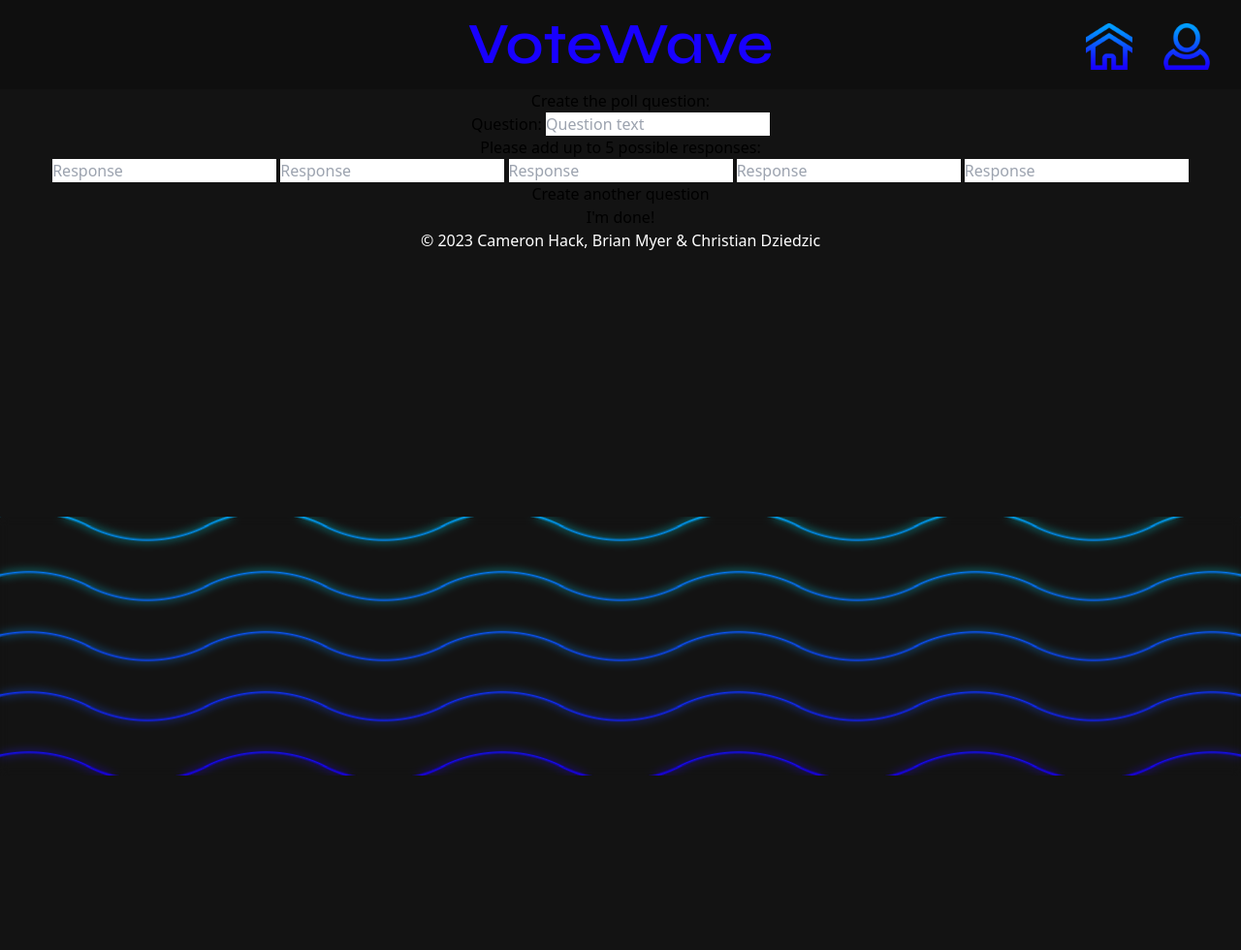
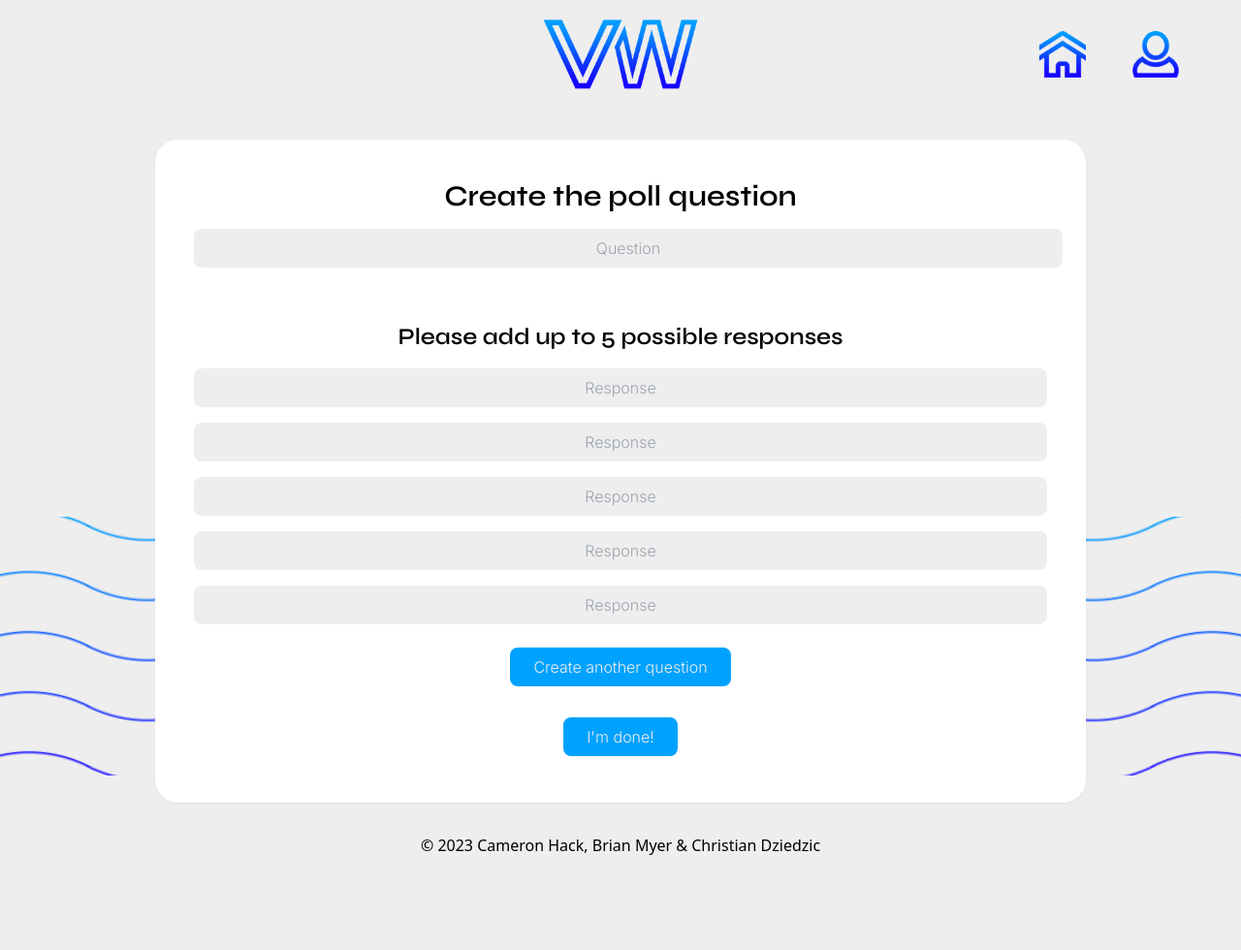
Before and after one commit to brianmyer/votewave, a Node project: template views/create-responses.handlebars in a window 1280 px wide. Shown: the whole page at 97% size. Before the commit the page ends 800 px from the top, so only its background shows below. Run offline with Node 20 templates, Linux system fonts and the light colour scheme; the template is opened without the code that fills it, so the values that code supplies are empty; some libraries are stand-ins or nearby versions.

Commit message:
light mode css and logo

```diff
--- a/public/css/style.css
+++ b/public/css/style.css
@@ -558,20 +558,20 @@ video {
   right: 2.5rem;
 }
 
-.right-28 {
-  right: 7rem;
+.right-16 {
+  right: 4rem;
 }
 
-.right-8 {
-  right: 2rem;
+.right-40 {
+  right: 10rem;
 }
 
 .top-40 {
   top: 10rem;
 }
 
-.top-6 {
-  top: 1.5rem;
+.top-8 {
+  top: 2rem;
 }
 
 .z-10 {
@@ -603,6 +603,14 @@ video {
   margin-bottom: 1rem;
 }
 
+.mt-12 {
+  margin-top: 3rem;
+}
+
+.mt-8 {
+  margin-top: 2rem;
+}
+
 .flex {
   display: flex;
 }
@@ -633,6 +641,10 @@ video {
 
 .w-12 {
   width: 3rem;
+}
+
+.w-32 {
+  width: 8rem;
 }
 
 .w-full {
@@ -667,43 +679,19 @@ video {
   border-radius: 0.5rem;
 }
 
-.border-2 {
-  border-width: 2px;
-}
-
-.bg-\[\#0f0f0f\] {
-  --tw-bg-opacity: 1;
-  background-color: rgb(15 15 15 / var(--tw-bg-opacity));
-}
-
-.bg-\[\#131313\] {
-  --tw-bg-opacity: 1;
-  background-color: rgb(19 19 19 / var(--tw-bg-opacity));
-}
-
-.bg-\[\#161616\] {
-  --tw-bg-opacity: 1;
-  background-color: rgb(22 22 22 / var(--tw-bg-opacity));
-}
-
-.bg-blue-200 {
-  --tw-bg-opacity: 1;
-  background-color: rgb(191 219 254 / var(--tw-bg-opacity));
-}
-
-.bg-gray-500 {
-  --tw-bg-opacity: 1;
-  background-color: rgb(107 114 128 / var(--tw-bg-opacity));
-}
-
 .bg-green-400 {
   --tw-bg-opacity: 1;
   background-color: rgb(74 222 128 / var(--tw-bg-opacity));
 }
 
-.bg-red-200 {
+.bg-light-1 {
   --tw-bg-opacity: 1;
-  background-color: rgb(254 202 202 / var(--tw-bg-opacity));
+  background-color: rgb(238 238 238 / var(--tw-bg-opacity));
+}
+
+.bg-light-2 {
+  --tw-bg-opacity: 1;
+  background-color: rgb(255 255 255 / var(--tw-bg-opacity));
 }
 
 .bg-red-400 {
@@ -753,6 +746,25 @@ video {
 
 .p-8 {
   padding: 2rem;
+}
+
+.px-6 {
+  padding-left: 1.5rem;
+  padding-right: 1.5rem;
+}
+
+.py-2 {
+  padding-top: 0.5rem;
+  padding-bottom: 0.5rem;
+}
+
+.py-4 {
+  padding-top: 1rem;
+  padding-bottom: 1rem;
+}
+
+.pb-24 {
+  padding-bottom: 6rem;
 }
 
 .text-center {
@@ -796,14 +808,14 @@ video {
   color: rgb(75 85 99 / var(--tw-text-opacity));
 }
 
+.text-light-1 {
+  --tw-text-opacity: 1;
+  color: rgb(238 238 238 / var(--tw-text-opacity));
+}
+
 .text-primary {
   --tw-text-opacity: 1;
   color: rgb(24 0 255 / var(--tw-text-opacity));
-}
-
-.text-white {
-  --tw-text-opacity: 1;
-  color: rgb(255 255 255 / var(--tw-text-opacity));
 }
 
 .opacity-0 {
@@ -851,6 +853,12 @@ video {
   --tw-backdrop-blur: blur(4px);
   -webkit-backdrop-filter: var(--tw-backdrop-blur) var(--tw-backdrop-brightness) var(--tw-backdrop-contrast) var(--tw-backdrop-grayscale) var(--tw-backdrop-hue-rotate) var(--tw-backdrop-invert) var(--tw-backdrop-opacity) var(--tw-backdrop-saturate) var(--tw-backdrop-sepia);
           backdrop-filter: var(--tw-backdrop-blur) var(--tw-backdrop-brightness) var(--tw-backdrop-contrast) var(--tw-backdrop-grayscale) var(--tw-backdrop-hue-rotate) var(--tw-backdrop-invert) var(--tw-backdrop-opacity) var(--tw-backdrop-saturate) var(--tw-backdrop-sepia);
+}
+
+.transition-all {
+  transition-property: all;
+  transition-timing-function: cubic-bezier(0.4, 0, 0.2, 1);
+  transition-duration: 150ms;
 }
 
 .transition-opacity {
@@ -931,6 +939,10 @@ video {
 
   .md\:h-1\/3 {
     height: 33.333333%;
+  }
+
+  .md\:w-48 {
+    width: 12rem;
   }
 
   .md\:rounded-3xl {
--- a/tailwind.config.js
+++ b/tailwind.config.js
@@ -9,6 +9,8 @@ module.exports = {
       colors: {
         'primary': '#1800ff',
         'secondary': '#00a2ff',
+        'light-1': '#eeeeee',
+        'light-2': '#ffffff',
       },
       fontFamily: {
         main: ['Syne, sans-serif'],
--- a/views/create-responses.handlebars
+++ b/views/create-responses.handlebars
@@ -1,27 +1,27 @@
 <div class="text-center">
-  <div>
-    <h3>Create the poll question:</h3>
+  <div class="md:container 2xl:w-1/2 xl:w-3/4 p-8 m-8 mx-auto bg-light-2 drop-shadow-sm md:rounded-3xl">
+    <h2 class="font-main text-3xl text-center m-2">Create the poll question</h2>
 
     <form class="form new-question-form">
 
       <div class="form-group">
-        <label for="question-text">Question:</label>
-        <input class="form-input" id="question-text" name="question-text" placeholder="Question text" />
+        <input class="form-input font-secondary text-center p-2 m-2 w-full focus:outline-none rounded-lg bg-light-1" id="question-text" name="question-text" placeholder="Question" />
       </div>
 
-      <div class="form-group" id="responses">
-        <p>Please add up to 5 possible responses:</p>
-        <input type="text" name="response1" id="response1" placeholder="Response">
-        <input type="text" name="response2" id="response2" placeholder="Response">
-        <input type="text" name="response3" id="response3" placeholder="Response">
-        <input type="text" name="response4" id="response4" placeholder="Response">
-        <input type="text" name="response5" id="response5" placeholder="Response">
+      <h3 class="font-main text-2xl text-center m-2 mt-12">Please add up to 5 possible responses</h3>
+
+      <div class="form-group flex flex-col justify-center" id="responses">
+        <input class="font-secondary text-center p-2 m-2 focus:outline-none rounded-lg bg-light-1" type="text" name="response1" id="response1" placeholder="Response">
+        <input class="font-secondary text-center p-2 m-2 focus:outline-none rounded-lg bg-light-1" type="text" name="response2" id="response2" placeholder="Response">
+        <input class="font-secondary text-center p-2 m-2 focus:outline-none rounded-lg bg-light-1" type="text" name="response3" id="response3" placeholder="Response">
+        <input class="font-secondary text-center p-2 m-2 focus:outline-none rounded-lg bg-light-1" type="text" name="response4" id="response4" placeholder="Response">
+        <input class="font-secondary text-center p-2 m-2 focus:outline-none rounded-lg bg-light-1" type="text" name="response5" id="response5" placeholder="Response">
       </div>
 
-        <button type="submit" class="btn btn-primary">Create another question</button>
+        <button type="submit" class="font-secondary py-2 px-6 m-4 rounded-lg bg-secondary hover:bg-primary text-light-1 transition-all">Create another question</button>
 
     </form>
-    <button type="submit" class="btn btn-primary im-done">I'm done!</button>
+    <button type="submit" class="font-secondary py-2 px-6 m-4 rounded-lg bg-secondary hover:bg-primary text-light-1 transition-all im-done">I'm done!</button>
   </div>
 </div>
 
--- a/views/homepage.handlebars
+++ b/views/homepage.handlebars
@@ -1,12 +1,12 @@
-<h2 class="font-main text-4xl text-center m-8 text-white">Latest Polls</h2>
+<h2 class="font-main text-4xl text-center m-8">Latest Polls</h2>
 
 {{#each polls as |poll| }}
 
-  <div class="md:container 2xl:w-1/2 xl:w-3/4 p-8 m-8 mx-auto bg-[#161616] drop-shadow-sm md:rounded-3xl">
+  <div class="md:container 2xl:w-1/2 xl:w-3/4 p-8 m-8 mx-auto bg-light-2 drop-shadow-sm md:rounded-3xl">
 
     <section>
 
-      <h3 class="font-main text-2xl text-center m-2 text-white"><a href="/response/{{poll.id}}">{{poll.name}}</a></h3>
+      <h3 class="font-main text-2xl text-center m-2"><a href="/response/{{poll.id}}">{{poll.name}}</a></h3>
 
       <div id="poll-{{poll.id}}"></div>
 
--- a/views/layouts/main.handlebars
+++ b/views/layouts/main.handlebars
@@ -13,19 +13,20 @@
   <link rel="stylesheet" href="/css/style.css">
 </head>
 
-<body class="bg-[#131313]">
+<body class="bg-light-1">
 
-  <header class="bg-[#0f0f0f]">
+  <header>
 
-    <h1 class="font-main text-3xl md:text-6xl text-center p-4 text-primary"><a href="/">VoteWave</a></h1>
+    <img class="mx-auto w-32 md:w-48 p-4" src="/images/VW.png">
+    {{!-- <h1 class="font-main text-3xl md:text-6xl text-center p-4 text-primary"><a href="/">VoteWave</a></h1> --}}
 
     <nav>
 
-      <div class="hidden md:block absolute top-6 right-28 hover:scale-95">
+      <div class="hidden md:block absolute top-8 right-40 hover:scale-95">
         <button><a href="/"><img class="w-12" src="/images/home.png"></a></button>
       </div>
 
-      <div class="hidden md:block absolute top-6 right-8 hover:scale-95">
+      <div class="hidden md:block absolute top-8 right-16 hover:scale-95">
         {{#if logged_in}}
         <button><a href="/dashboard"><img class="w-12" src="/images/profile.png"></a></button>
         {{else}}
@@ -38,7 +39,7 @@
   </header>
 
   {{!-- mobile nav --}}
-  <nav class="fixed bottom-0 left-0 right-0 h-20 w-full bg-secondary md:hidden flex justify-evenly shadow-top z-10">
+  <nav class="fixed bottom-0 left-0 right-0 h-24 w-full md:hidden flex justify-evenly shadow-top z-10 backdrop-blur-md">
 
     <button><a href="/"><img class="w-12" src="/images/home.png"></a></button>
 
@@ -89,18 +90,18 @@
     </div>
 
     {{!-- background credit to https://css-generators.com/wavy-shapes/ for the wave generation --}}
-    <div class="absolute bottom-0 bg-gradient-to-b from-secondary to-primary w-full h-3/4 md:h-1/3 brightness-200" style="--mask: radial-gradient(136.9px at 50% calc(100% + 122.00px),#0000 calc(99% - 1px),#000 calc(101% - 1px) 99%,#0000 101%) calc(50% - 122px) calc(50% - 31px + .5px)/244px 62px , radial-gradient(136.9px at 50% -122px,#0000 calc(99% - 1px),#000 calc(101% - 1px) 99%,#0000 101%) 50% calc(50% + 31px)/244px 62px ; -webkit-mask: var(--mask); mask: var(--mask); z-index: -2;"></div>
+    {{!-- <div class="absolute bottom-0 bg-gradient-to-b from-secondary to-primary w-full h-3/4 md:h-1/3 brightness-200" style="--mask: radial-gradient(136.9px at 50% calc(100% + 122.00px),#0000 calc(99% - 1px),#000 calc(101% - 1px) 99%,#0000 101%) calc(50% - 122px) calc(50% - 31px + .5px)/244px 62px , radial-gradient(136.9px at 50% -122px,#0000 calc(99% - 1px),#000 calc(101% - 1px) 99%,#0000 101%) 50% calc(50% + 31px)/244px 62px ; -webkit-mask: var(--mask); mask: var(--mask); z-index: -2;"></div> --}}
 
     {{!-- blur fake neon --}}
-    <div class="absolute bottom-0 w-full h-1/3 backdrop-blur-sm" style="z-index: -2;"></div>
+    {{!-- <div class="absolute bottom-0 w-full h-1/3 backdrop-blur-sm" style="z-index: -2;"></div> --}}
 
-    <div class="absolute bottom-0 bg-gradient-to-b from-secondary to-primary w-full h-3/4 md:h-1/3 backdrop-blur-md" style="--mask: radial-gradient(136.9px at 50% calc(100% + 122.00px),#0000 calc(99% - 1px),#000 calc(101% - 1px) 99%,#0000 101%) calc(50% - 122px) calc(50% - 31px + .5px)/244px 62px , radial-gradient(136.9px at 50% -122px,#0000 calc(99% - 1px),#000 calc(101% - 1px) 99%,#0000 101%) 50% calc(50% + 31px)/244px 62px ; -webkit-mask: var(--mask); mask: var(--mask); z-index: -1;"></div>
+    <div class="absolute bottom-0 bg-gradient-to-b from-secondary to-primary w-full h-1/3 backdrop-blur-md" style="--mask: radial-gradient(136.9px at 50% calc(100% + 122.00px),#0000 calc(99% - 1px),#000 calc(101% - 1px) 99%,#0000 101%) calc(50% - 122px) calc(50% - 31px + .5px)/244px 62px , radial-gradient(136.9px at 50% -122px,#0000 calc(99% - 1px),#000 calc(101% - 1px) 99%,#0000 101%) 50% calc(50% + 31px)/244px 62px ; -webkit-mask: var(--mask); mask: var(--mask); z-index: -1;"></div>
 
   </main>
 
   <footer>
 
-    <p class="text-white text-center">&#169 2023 Cameron Hack, Brian Myer & Christian Dziedzic</p>
+    <p class="text-center pb-24">&#169 2023 Cameron Hack, Brian Myer & Christian Dziedzic</p>
 
   </footer>
 
```
Also changed, not shown: other parts of public/css/style.css (+14 -19 lines), views/create-poll.handlebars (+4 -4 lines), views/dashboard.handlebars (+12 -11 lines), views/login.handlebars (+4 -4 lines), views/response.handlebars (+6 -6 lines), views/signup.handlebars (+5 -5 lines), public/images/VW.png (added).
